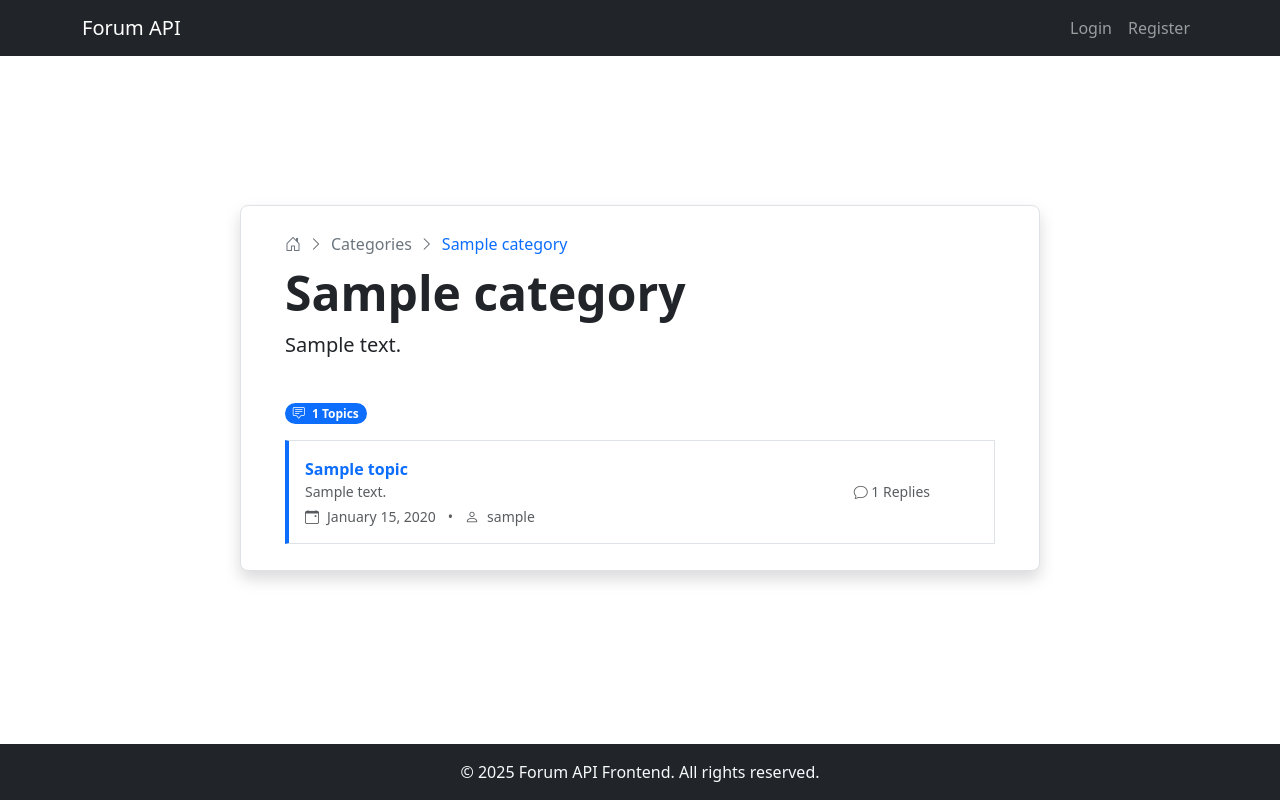
After one commit to fcgith/forum_api_front_end, a FastAPI app: template templates/topics.html in a window 1280 px wide. The commit adds this page. Run offline with FastAPI, Linux system fonts and the light colour scheme; the template is opened without the code that fills it: most values are stand-ins (such as "Sample title", 1, 10 or a date in 2020); parts of the project's set-up code (start-up, migrations or seed data) failed here and were passed over.

Commit message:
Testing topics

```diff
--- a/main.py
+++ b/main.py
@@ -6,6 +6,7 @@ import uvicorn
 from routers.main import router as main_router
 from routers.auth import router as auth_router
 from routers.user import router as user_router
+from routers.category import router as categories_router
 
 from services.jinja import templates
 
@@ -14,6 +15,7 @@ app = FastAPI()
 app.include_router(main_router)
 app.include_router(auth_router, prefix="/auth")
 app.include_router(user_router, prefix="/user")
+app.include_router(categories_router, prefix="/categories")
 
 @app.exception_handler(404)
 async def custom_404_handler(request: Request, exc: HTTPException):
--- a/templates/categories.html
+++ b/templates/categories.html
@@ -12,7 +12,7 @@
             {% if categories %}
                 <div class="list-group">
                     {% for category in categories %}
-                        <a href="/categories/1" class="list-group-item list-group-item-action d-flex justify-content-between align-items-start align-items-center hover-box rounded-0">
+                        <a href="/categories/{{ category.id }}" class="list-group-item list-group-item-action d-flex justify-content-between align-items-start align-items-center hover-box rounded-0">
                             <div class="flex-grow-1">
                                 <div class="fw-bold text-primary">{{ category.name }}</div>
                                 <p class="text-muted mb-1 small">{{ category.description or "No description available" }}</p>
--- /dev/null
+++ b/templates/topics.html
@@ -0,0 +1,88 @@
+{% extends "base.html" %}
+
+{% block content %}
+        <div class="container-fluid px-4 py-3">
+            <div class="row mb-4">
+                <div class="col">
+                    <div class="d-flex align-items-center gap-2 mb-2">
+                        <a href="/" class="text-secondary text-decoration-none">
+                            <i class="bi bi-house-door"></i>
+                        </a>
+                        <i class="bi bi-chevron-right text-muted small"></i>
+                        <a href="/categories" class="text-secondary text-decoration-none">Categories</a>
+                        <i class="bi bi-chevron-right text-muted small"></i>
+                        <span class="text-primary">{{ category.name }}</span>
+                    </div>
+                    <h1 class="display-5 fw-bold">{{ category.name }}</h1>
+                    <p class="lead">{{ category.description or "Browse through the topics in this category." }}</p>
+                </div>
+            </div>
+
+            <div class="d-flex justify-content-between align-items-center mb-3">
+                <div>
+                    <span class="badge bg-primary rounded-pill">
+                        <i class="bi bi-chat-square-text me-1"></i> {{ topics|length }} Topics
+                    </span>
+                </div>
+                {% if is_authenticated %}
+                <a href="/categories/{{ category.id }}/new-topic" class="btn btn-primary">
+                    <i class="bi bi-plus-circle me-1"></i> New Topic
+                </a>
+                {% endif %}
+            </div>
+
+            {% if topics %}
+                <div class="list-group">
+                    {% for topic in topics %}
+                        <a href="/topics/{{ topic.id }}" class="list-group-item list-group-item-action d-flex justify-content-between align-items-start align-items-center hover-box rounded-0">
+                            <div class="flex-grow-1">
+                                <div class="fw-bold text-primary">{{ topic.name }}</div>
+                                <p class="text-muted mb-1 small">{{ topic.content|truncate(150) }}</p>
+                                <div class="d-flex align-items-center gap-2 small text-muted">
+                                    <i class="bi bi-calendar-event"></i> {{ topic.date.strftime('%B %d, %Y') }}
+                                    {% if topic.user_name %}
+                                    <span class="mx-1">•</span>
+                                    <i class="bi bi-person"></i> {{ topic.user_name }}
+                                    {% endif %}
+                                </div>
+                            </div>
+                            <div class="d-flex align-items-center gap-3">
+                                <small class="text-muted">
+                                    <i class="bi bi-chat"></i> {{ topic.replies_count | default(0) }} Replies
+                                </small>
+                                <i class="bi bi-arrow-bar-right text-secondary hover-arrow" style="font-size: 2rem; opacity:0;"></i>
+                            </div>
+                        </a>
+                    {% endfor %}
+                </div>
+            {% else %}
+                <div class="alert alert-info" role="alert">
+                    <i class="bi bi-info-circle me-2" style="font-size: 1.5rem;"></i> No topics found in this category. Be the first to create one!
+                </div>
+            {% endif %}
+        </div>
+
+        <style>
+            .hover-box:hover .hover-arrow {
+                opacity: 1 !important;
+                transition: opacity 0.2s ease-in-out;
+            }
+
+            .hover-arrow {
+                transition: opacity 0.2s ease-in-out;
+            }
+
+            .list-group-item {
+                padding: 1rem;
+                border-left: 4px solid #0d6efd;
+            }
+
+            .text-truncate-multiline {
+                display: -webkit-box;
+                -webkit-line-clamp: 2;
+                -webkit-box-orient: vertical;
+                overflow: hidden;
+                text-overflow: ellipsis;
+            }
+        </style>
+{% endblock %}
```
Also changed, not shown: routers/category.py (added, +33 -0 lines), templates/category.html (added, +88 -0 lines).
